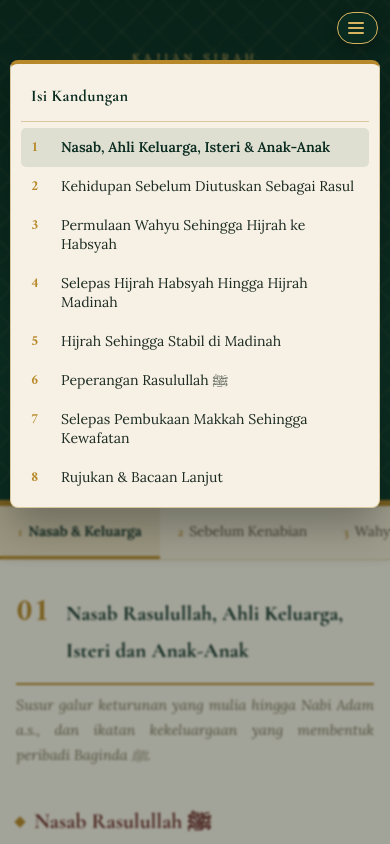
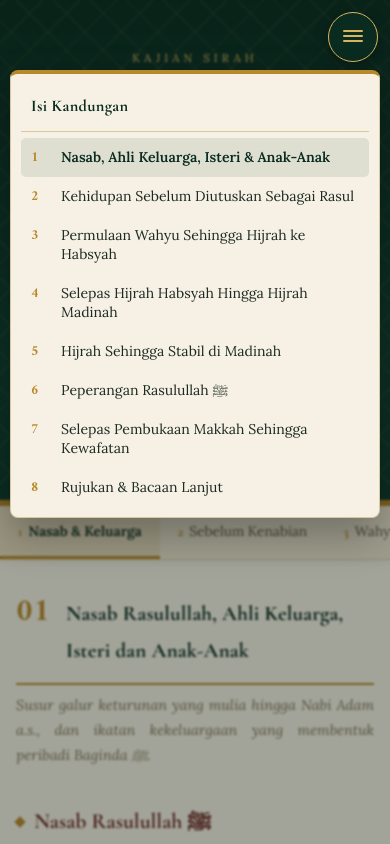
Before and after one commit to syedsyukofficial/syedsyukran.my, a plain HTML site: page sirah-nabi-muhammad-saw/index.html in a window 390 px wide. Both pictures are taken after a click on the button 357 px from the left and 28 px from the top of the page. Shown: the top 844 px of the page. Drawn offline with nearby package versions, Linux system fonts and the light colour scheme.

Commit message:
Add files via upload

```diff
--- a/sirah-nabi-muhammad-saw/index.html
+++ b/sirah-nabi-muhammad-saw/index.html
@@ -355,12 +355,16 @@
   @media (max-width:600px){
     #tocToggle{
       top:12px; right:12px;
-      padding:9px 13px 9px 10px;
+      width:50px; height:50px;
+      padding:0;
+      justify-content:center;
+      border-radius:50%;
       font-size:0;
     }
+    #tocToggle .bars{width:20px; height:15px;}
     #tocToggle .label{display:none;}
     #tocPanel{
-      top:60px; right:10px; left:10px;
+      top:70px; right:10px; left:10px;
       width:auto; max-width:none;
     }
   }
@@ -735,7 +739,19 @@
     tocItems.forEach(b => b.classList.toggle('active', b.dataset.target === id));
     updateNavButtons(id);
     closeToc();
+    scrollActiveTabIntoView(id);
     window.scrollTo({top: document.querySelector('nav').offsetTop - 1, behavior:'instant'});
+  }
+
+  /* Keeps the horizontal tab bar in sync with whichever bahagian is
+     showing — e.g. jumping straight to Bahagian 8 via the TOC menu
+     or the Next button must also bring the "8" tab into view,
+     otherwise the top bar still shows an earlier, unrelated tab. */
+  function scrollActiveTabIntoView(id){
+    const activeBtn = document.querySelector('.navbtn[data-target="' + id + '"]');
+    if(activeBtn){
+      activeBtn.scrollIntoView({behavior:'smooth', inline:'center', block:'nearest'});
+    }
   }
 
   function updateNavButtons(id){
```
